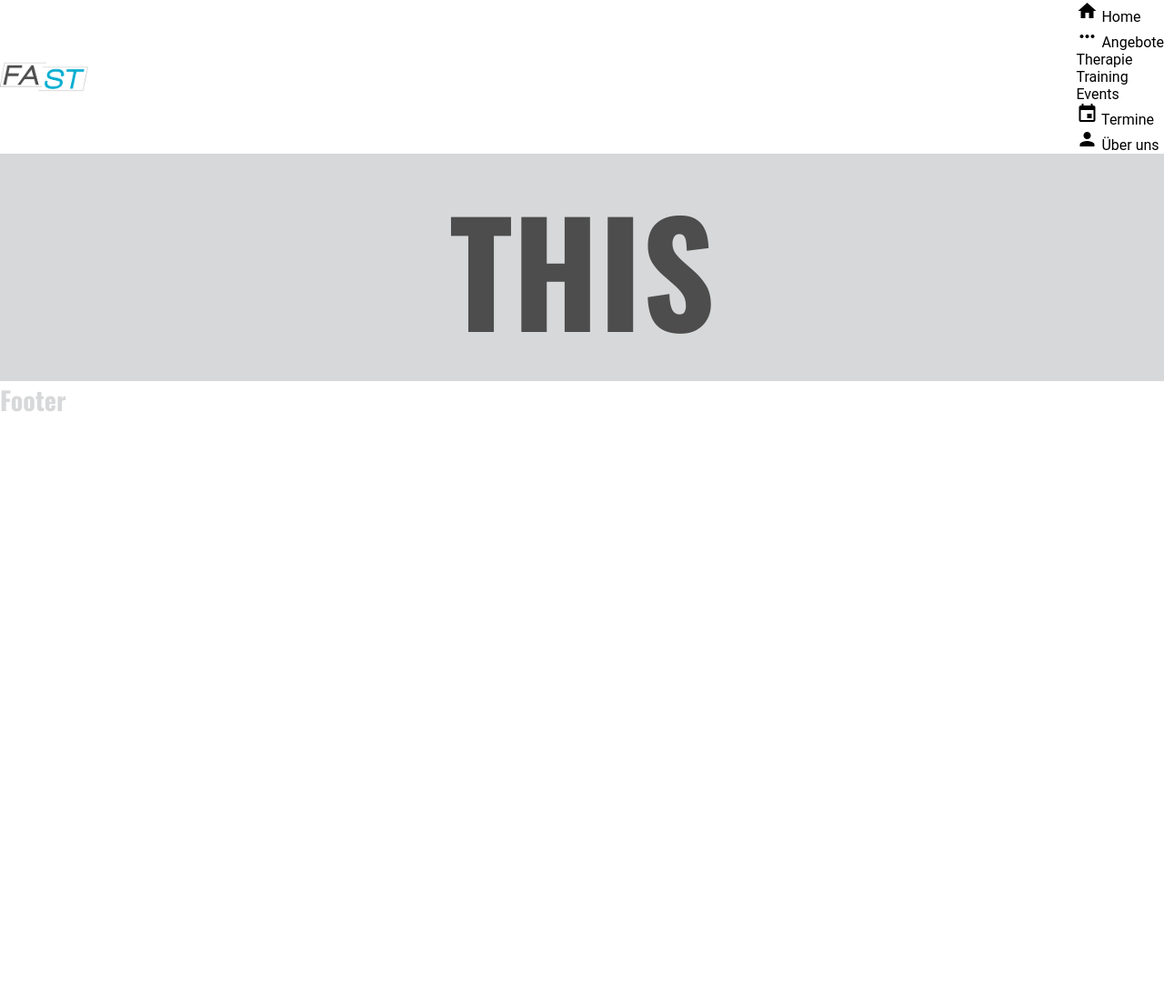
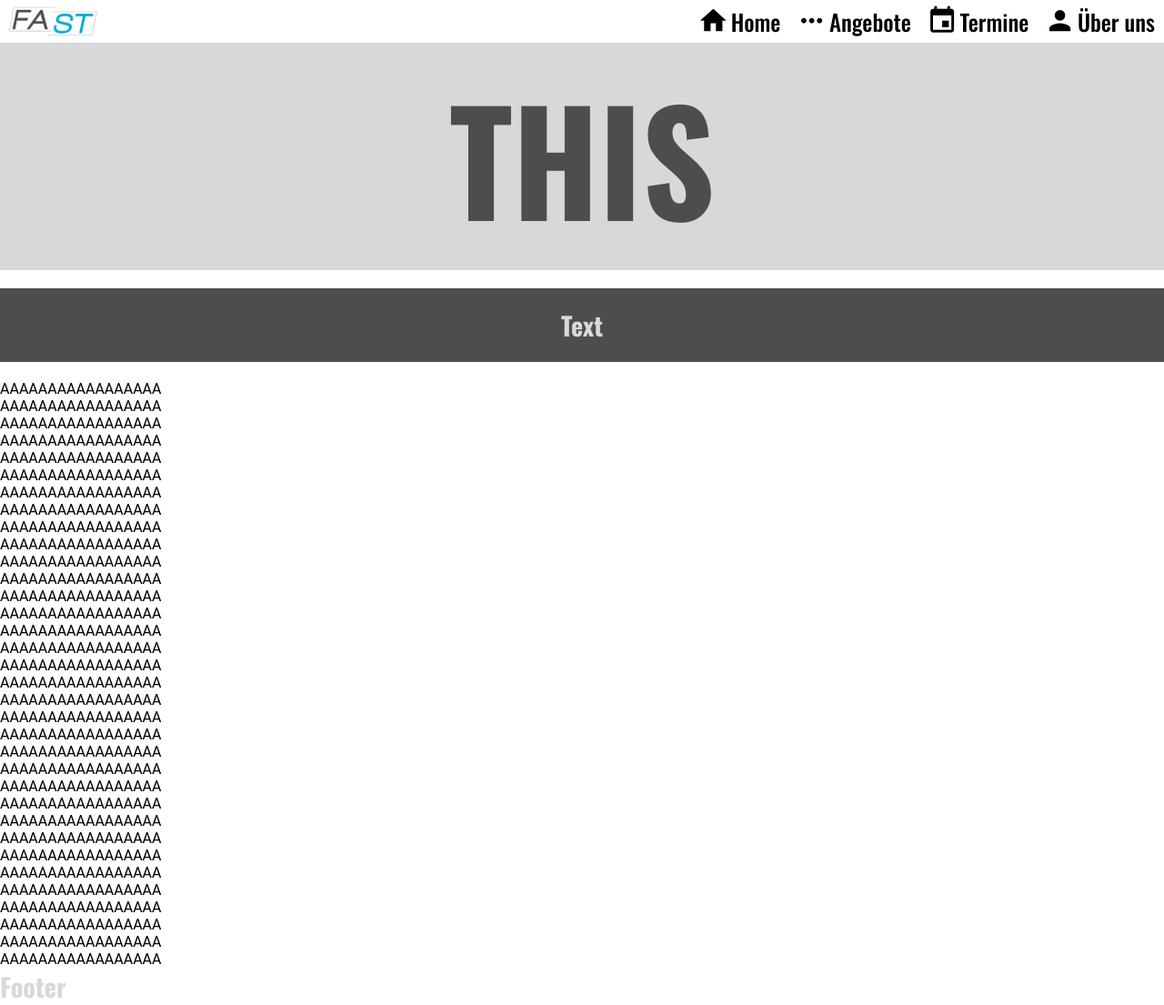
Before and after one commit to nico0601/Sommerprojekt2021, a PHP site: page / in a window 1280 px wide. Shown: the whole page at 91% size. Before the commit the page ends 452 px from the top, so only its background shows below. Run offline with PHP 8.4, Linux system fonts and the light colour scheme; style sheets or scripts are compiled from the project's sources.

Commit message:
Finished header

```diff
--- a/website/header.php
+++ b/website/header.php
@@ -3,11 +3,13 @@
 
 <head>
     <meta charset="UTF-8">
+    <meta name='viewport' content='width=device-width, initial-scale=1.0, maximum-scale=1.0, user-scalable=0'>
+
     <title>F.A.S.T</title>
-    <link rel="stylesheet" type="text/css" href="style.css">
     <link rel="preconnect" href="https://fonts.gstatic.com">
     <link href="https://fonts.googleapis.com/icon?family=Material+Icons" rel="stylesheet">
     <link href="https://fonts.googleapis.com/css2?family=Oswald:wght@400;500;600;700&display=swap" rel="stylesheet">
+    <link rel="stylesheet" type="text/css" href="style.css">
 
     <script src="nav.js" defer></script>
 </head>
@@ -16,7 +18,16 @@
 <header>
     <img class="logo" src="images/logo.png" alt="Logo">
 
-    <nav>
+    <div id="nav-expand-icon-container">
+        <span class="material-icons icon nav-expand-icon">menu</span>
+    </div>
+
+    <div id="page-no-nav"></div>
+
+    <nav class="nav-hidden">
+        <div id="nav-close-icon-container">
+            <span class="material-icons icon nav-expand-icon">close</span>
+        </div>
         <div class="nav-element">
             <a class="nav-link" href="index.php"></a>
             <span class="material-icons icon">home</span>
--- a/website/index.php
+++ b/website/index.php
@@ -2,9 +2,48 @@
 require 'header.php';
 ?>
 
-<div id="heading">
-    <h1>THIS</h1>
-</div>
+    <div id="heading">
+        <h1>THIS</h1>
+    </div>
+
+    <div class="contentHeading">
+        <h2>Text</h2>
+    </div>
+
+    <p>AAAAAAAAAAAAAAAAA</p>
+    <p>AAAAAAAAAAAAAAAAA</p>
+    <p>AAAAAAAAAAAAAAAAA</p>
+    <p>AAAAAAAAAAAAAAAAA</p>
+    <p>AAAAAAAAAAAAAAAAA</p>
+    <p>AAAAAAAAAAAAAAAAA</p>
+    <p>AAAAAAAAAAAAAAAAA</p>
+    <p>AAAAAAAAAAAAAAAAA</p>
+    <p>AAAAAAAAAAAAAAAAA</p>
+    <p>AAAAAAAAAAAAAAAAA</p>
+    <p>AAAAAAAAAAAAAAAAA</p>
+    <p>AAAAAAAAAAAAAAAAA</p>
+    <p>AAAAAAAAAAAAAAAAA</p>
+    <p>AAAAAAAAAAAAAAAAA</p>
+    <p>AAAAAAAAAAAAAAAAA</p>
+    <p>AAAAAAAAAAAAAAAAA</p>
+    <p>AAAAAAAAAAAAAAAAA</p>
+    <p>AAAAAAAAAAAAAAAAA</p>
+    <p>AAAAAAAAAAAAAAAAA</p>
+    <p>AAAAAAAAAAAAAAAAA</p>
+    <p>AAAAAAAAAAAAAAAAA</p>
+    <p>AAAAAAAAAAAAAAAAA</p>
+    <p>AAAAAAAAAAAAAAAAA</p>
+    <p>AAAAAAAAAAAAAAAAA</p>
+    <p>AAAAAAAAAAAAAAAAA</p>
+    <p>AAAAAAAAAAAAAAAAA</p>
+    <p>AAAAAAAAAAAAAAAAA</p>
+    <p>AAAAAAAAAAAAAAAAA</p>
+    <p>AAAAAAAAAAAAAAAAA</p>
+    <p>AAAAAAAAAAAAAAAAA</p>
+    <p>AAAAAAAAAAAAAAAAA</p>
+    <p>AAAAAAAAAAAAAAAAA</p>
+    <p>AAAAAAAAAAAAAAAAA</p>
+    <p>AAAAAAAAAAAAAAAAA</p>
 
 <?php
 require 'footer.php';
--- a/website/nav.js
+++ b/website/nav.js
@@ -1,9 +1,3 @@
-let dropdowns = document.querySelectorAll(".nav-element > .nav-dropdown");
-dropdowns.forEach(element => {
-    element.parentNode.addEventListener("mouseover", showDropdown);
-    console.log(element);
-});
-
 function showDropdown(event) {
     let dropdownMenu = event.target.getElementsByClassName("nav-dropdown");
 
@@ -11,3 +5,23 @@ function showDropdown(event) {
     console.log(event.target)
     dropdownMenu.classList.remove("hidden");
 }
+
+let dropdowns = document.querySelectorAll(".nav-element > .nav-dropdown");
+dropdowns.forEach(element => {
+    element.parentNode.addEventListener("mouseover", showDropdown);
+    console.log(element);
+});
+
+// Mobile functionality
+
+function expandMenu(event) {
+    document.getElementsByTagName("nav")[0].classList.remove("nav-hidden")
+}
+
+function closeMenu(event) {
+    document.getElementsByTagName("nav")[0].classList.add("nav-hidden")
+}
+
+document.getElementById("nav-expand-icon-container").addEventListener("click", expandMenu)
+document.getElementById("nav-close-icon-container").addEventListener("click", closeMenu)
+document.getElementById("page-no-nav").addEventListener("click", closeMenu)
--- a/website/style.css
+++ /dev/null
@@ -1,84 +0,0 @@
-* {
-    margin: 0;
-    padding: 0;
-    box-sizing: border-box;
-    font-family: 'Roboto', sans-serif;
-}
-
-body {
-    width: 100%;
-    overflow-x: hidden;
-}
-
-h1 {
-    color: #4D4D4D;
-    font-size: 156px;
-    font-family: 'Oswald', sans-serif;
-    font-weight: bold;
-}
-
-h2 {
-    color: #D7D8D9;
-    font-family: 'Oswald', sans-serif;
-    font-size: 28px;
-    font-weight: bold;
-}
-
-
-.contentHeading {
-    height: 81px;
-    background: #4D4D4D;
-    display: flex;
-    justify-content: center;
-    align-items: center;
-    margin: 20px 0;
-    cursor: pointer;
-}
-
-.description {
-    display: none;
-    font-family: 'Roboto', sans-serif;
-    font-size: 1rem;
-    margin: 20px 50px;
-}
-
-.unhidden {
-    display: block;
-}
-
-.item {
-    display: flex;
-    align-items: center;
-    height: 20px;
-    margin: 10px;
-}
-
-.item > * {
-    margin: 5px;
-}
-
-.plus {
-    width: 20px;
-    height: auto;
-}
-
-#heading {
-    background: #D7D8D9;
-    height: 250px;
-    width: 100%;
-    display: flex;
-    justify-content: center;
-    align-items: center;
-}
-
-/*NAV STYLE*/
-
-.logo {
-    height: 36px;
-}
-
-header {
-    display: flex;
-    justify-content: space-between;
-    align-items: center;
-}
--- a/website/style.scss
+++ b/website/style.scss
@@ -5,6 +5,7 @@ $companyBlue: #00ADD0;
   padding: 0;
   box-sizing: border-box;
   font-family: 'Roboto', sans-serif;
+  transition: 200ms ease;
 }
 
 body {
@@ -100,6 +101,7 @@ header {
   display: flex;
   justify-content: space-between;
   align-items: center;
+  height: 47px;
 }
 
 nav {
@@ -112,14 +114,14 @@ nav {
   //margin: 0 5px;
 }
 
+.icon {
+  margin: 2px;
+  font-size: 26pt;
+}
+
 .nav-element {
   &:hover {
     background: $companyBlue;
-  }
-
-  .icon {
-    margin: 2px;
-    font-size: 26pt;
   }
 
   position: relative;
@@ -160,8 +162,82 @@ nav {
 .nav-link {
   position: absolute;
   width: 100%;
-  height: 40px;
+  height: 47px;
   top: 0;
   left: 0;
-  z-index: 1;
+  z-index: 2;
 }
+
+#nav-expand-icon-container, #nav-close-icon-container {
+  display: none;
+}
+
+// MOBILE
+
+@media only screen and (max-width: 1000px) {
+  nav {
+    display: flex;
+    //margin-right: -100px;
+    position: relative;
+    background: white;
+    flex-direction: column;
+    justify-items: start;
+    height: 100vh;
+    width: 250px;
+    align-self: start;
+    z-index: 1;
+    box-shadow: 0 0 3px 0 #000000;
+    transition: 200ms ease;
+  }
+
+  .nav-element {
+    height: 3rem;
+  }
+
+  .nav-dropdown {
+    display: flex;
+  }
+
+  .nav-hidden {
+    //display: none;
+    margin-right: -260px;
+  }
+
+  #nav-close-icon-container {
+    background: white;
+    display: flex;
+    align-items: center;
+    justify-content: center;
+    position: absolute;
+    right: 0;
+    width: 48px;
+    height: 48px;
+    z-index: 3;
+    cursor: pointer;
+  }
+
+  #nav-close-icon-container:hover {
+    background: #d7d8d9;
+  }
+
+  #nav-expand-icon-container {
+    display: flex;
+    align-items: center;
+    justify-content: center;
+    position: absolute;
+    right: 0;
+    width: 47px;
+    height: 47px;
+    cursor: pointer;
+  }
+
+  #page-no-nav {
+    pointer-events: none;
+    position: fixed;
+    display: block;
+    top: 0;
+    z-index: 1;
+    width: 100vw;
+    height: 100vh;
+  }
+}
```
Also changed, not shown: website/favicon.ico (added).
